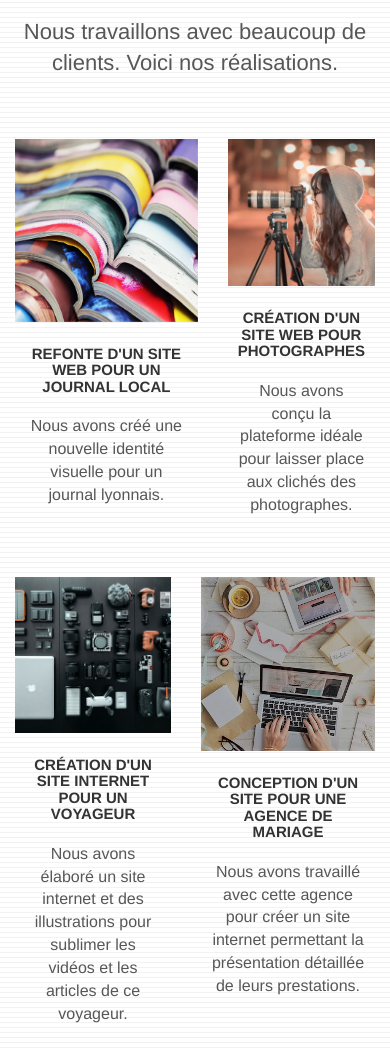
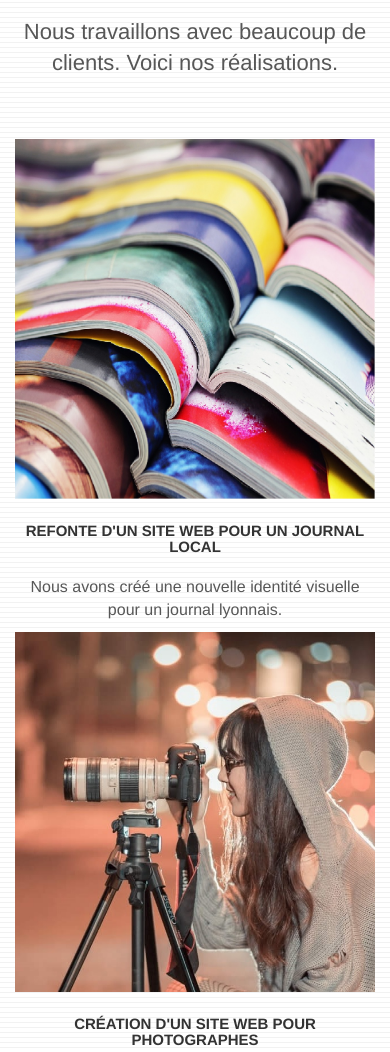
Before and after one commit to ClaraMB/La-Panthere, a plain HTML site: page index.html in a window 390 px wide. Shown: the part 2660-3712 px from the top of the page. Drawn offline with Linux system fonts and the light colour scheme.

```diff
--- a/style.css
+++ b/style.css
@@ -771,8 +771,6 @@ h4 {
     margin-bottom: 44px;
     margin-top: 50px;
     display: flex;
-    flex-direction: row;
-    flex-wrap: nowrap;
 }
 
 .avatar {
@@ -1067,4 +1065,10 @@ h4 {
     .bloc-mob-center-text {
         text-align: center;
     }
+    .portfolio-row {
+        margin-bottom: 44px;
+        margin-top: 50px;
+        display: flex;
+        flex-direction: column;
+    }
 }
```
